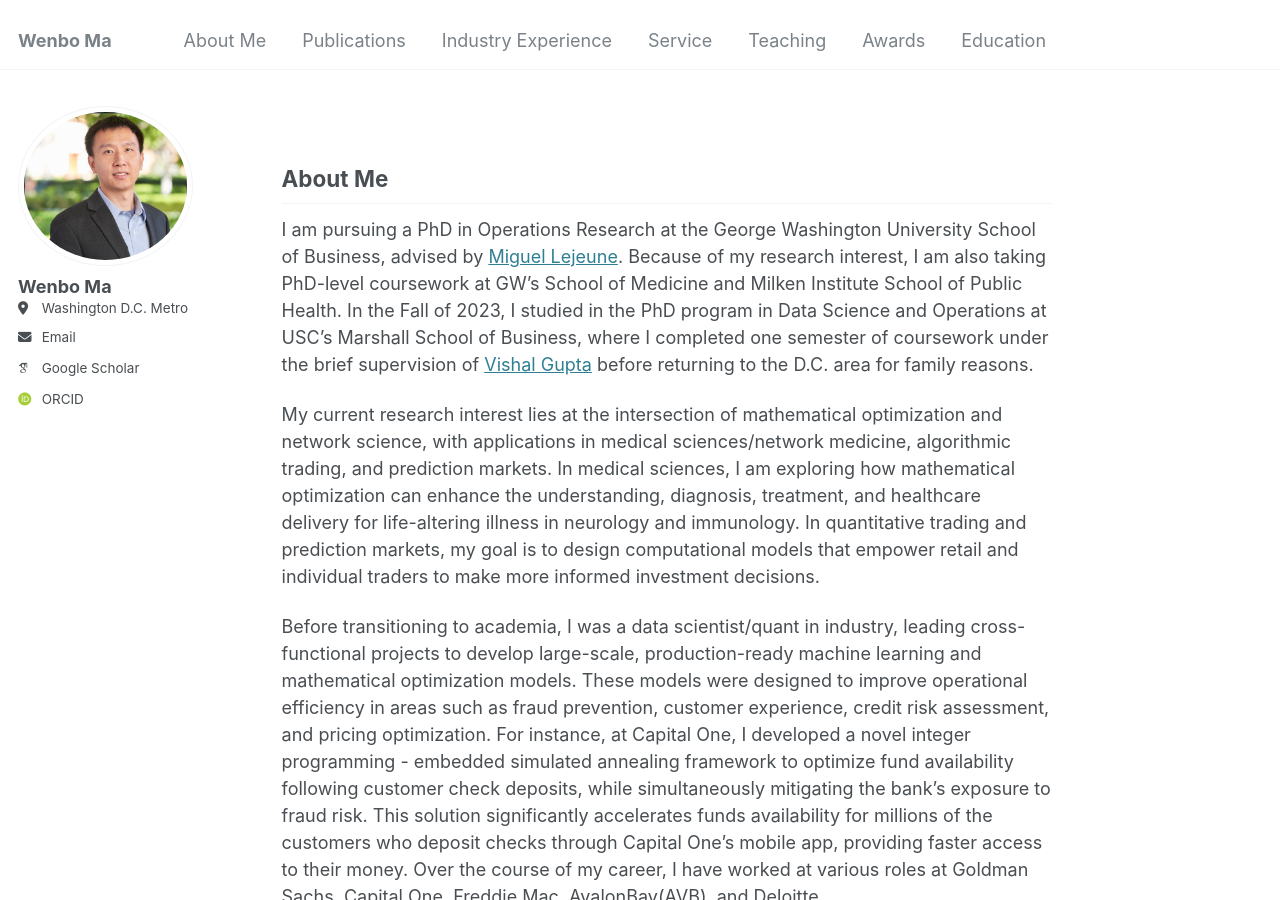
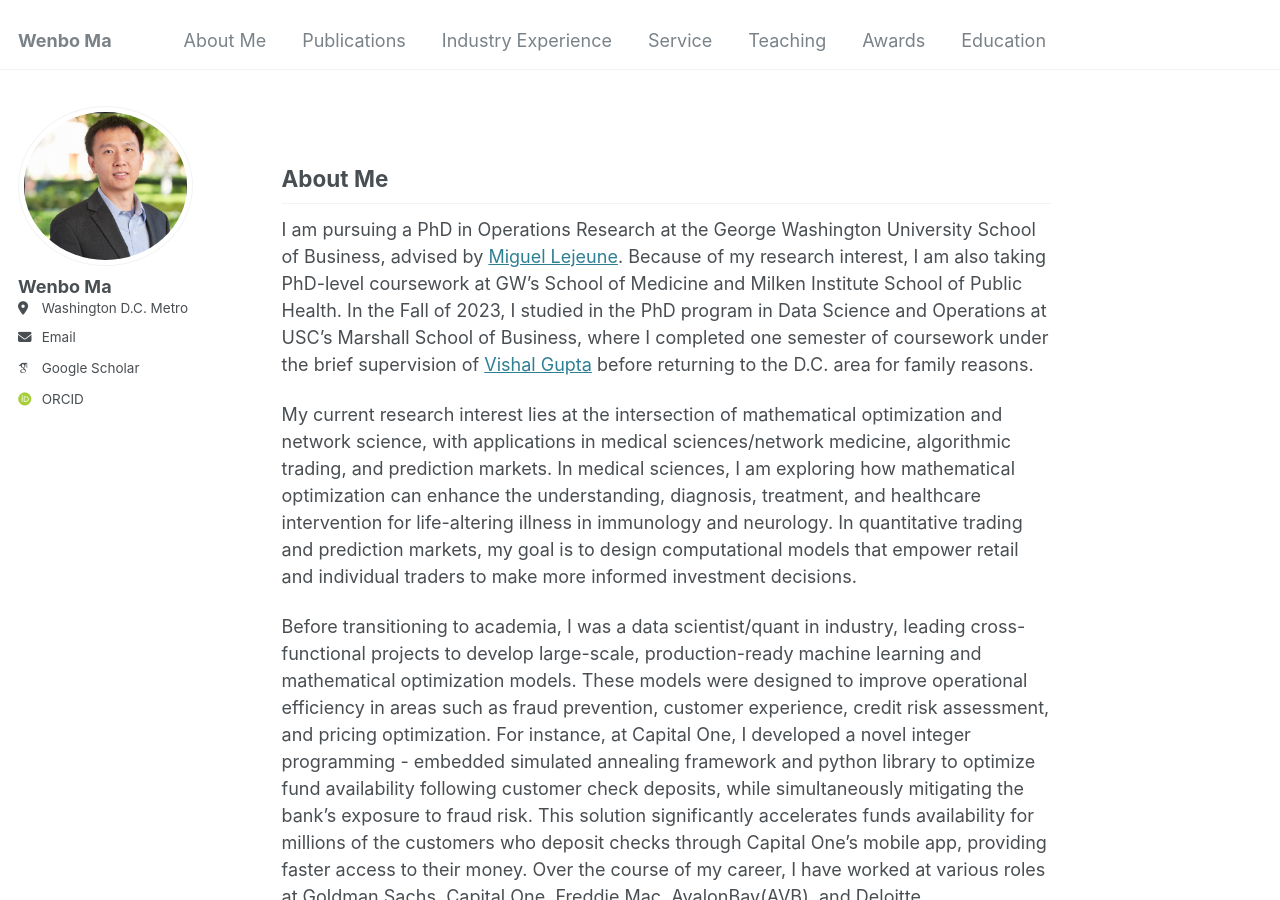
Before and after one commit to wenbo5565/wenbo5565.github.io, a Jekyll site: the page built from _pages/about.md, in a window 1280 px wide and 900 px high. Built offline with Jekyll 4.4.1, drawn with Linux system fonts in a browser that asks for light colours; some web fonts are replaced; some of the changed text lies outside the part shown.

Commit message:
Update about.md

```diff
--- a/_pages/about.md
+++ b/_pages/about.md
@@ -11,11 +11,11 @@ redirect_from:
 
 I am pursuing a PhD in Operations Research at the George Washington University School of Business, advised by [Miguel Lejeune](https://business.gwu.edu/miguel-lejeune). Because of my research interest, I am also taking PhD-level coursework at GW's School of Medicine and Milken Institute School of Public Health. In the Fall of 2023, I studied in the PhD program in Data Science and Operations at USC's Marshall School of Business, where I completed one semester of coursework under the brief supervision of [Vishal Gupta](https://faculty.marshall.usc.edu/Vishal-Gupta/aboutme.html) before returning to the D.C. area for family reasons.
 
-My current research interest lies at the intersection of mathematical optimization and network science, with applications in medical sciences/network medicine, algorithmic trading, and prediction markets. In medical sciences, I am exploring how mathematical optimization can enhance the understanding, diagnosis, treatment, and healthcare delivery for life-altering illness in neurology and immunology. In quantitative trading and prediction markets, my goal is to design computational models that empower retail and individual traders to make more informed investment decisions.
+My current research interest lies at the intersection of mathematical optimization and network science, with applications in medical sciences/network medicine, algorithmic trading, and prediction markets. In medical sciences, I am exploring how mathematical optimization can enhance the understanding, diagnosis, treatment, and healthcare intervention for life-altering illness in immunology and neurology. In quantitative trading and prediction markets, my goal is to design computational models that empower retail and individual traders to make more informed investment decisions.
 
 <!-- including neuro-degenerative disorders (e.g., Alzheimer's disease), immune disorders (e.g., autoimmune diseases), and vestibular disorders (e.g., Mal de Débarquement Syndrome(MdDS))-->
 
-Before transitioning to academia, I was a data scientist/quant in industry, leading cross-functional projects to develop large-scale, production-ready machine learning and mathematical optimization models. These models were designed to improve operational efficiency in areas such as fraud prevention, customer experience, credit risk assessment, and pricing optimization. For instance, at Capital One, I developed a novel integer programming - embedded simulated annealing framework to optimize fund availability following customer check deposits, while simultaneously mitigating the bank’s exposure to fraud risk. This solution significantly accelerates funds availability for millions of the customers who deposit checks through Capital One’s mobile app,  providing faster access to their money. Over the course of my career, I have worked at various roles at Goldman Sachs, Capital One, Freddie Mac, AvalonBay(AVB), and Deloitte.
+Before transitioning to academia, I was a data scientist/quant in industry, leading cross-functional projects to develop large-scale, production-ready machine learning and mathematical optimization models. These models were designed to improve operational efficiency in areas such as fraud prevention, customer experience, credit risk assessment, and pricing optimization. For instance, at Capital One, I developed a novel integer programming - embedded simulated annealing framework and python library to optimize fund availability following customer check deposits, while simultaneously mitigating the bank’s exposure to fraud risk. This solution significantly accelerates funds availability for millions of the customers who deposit checks through Capital One’s mobile app,  providing faster access to their money. Over the course of my career, I have worked at various roles at Goldman Sachs, Capital One, Freddie Mac, AvalonBay(AVB), and Deloitte.
 
 Outside of work, I enjoy playing and watching sports — particularly tennis, swimming, basketball — as well as reading about history.
 
```
